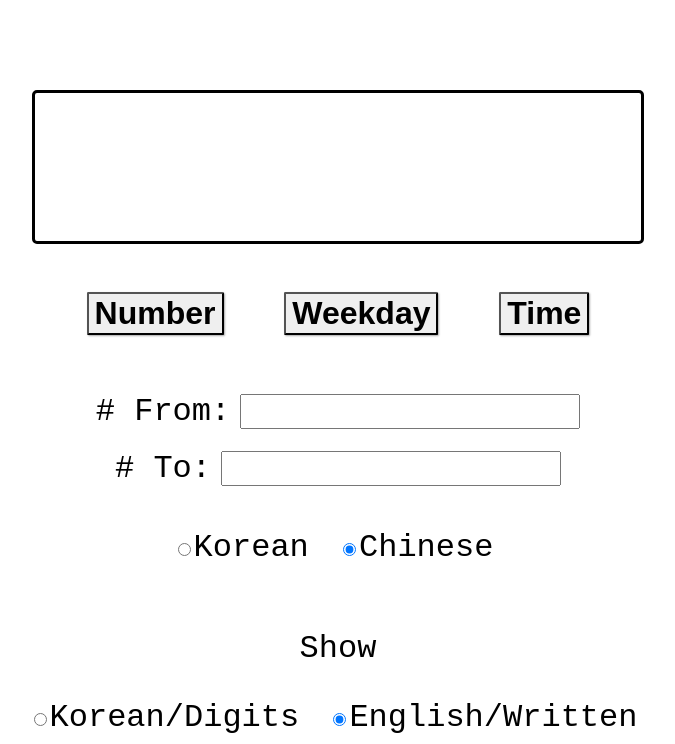
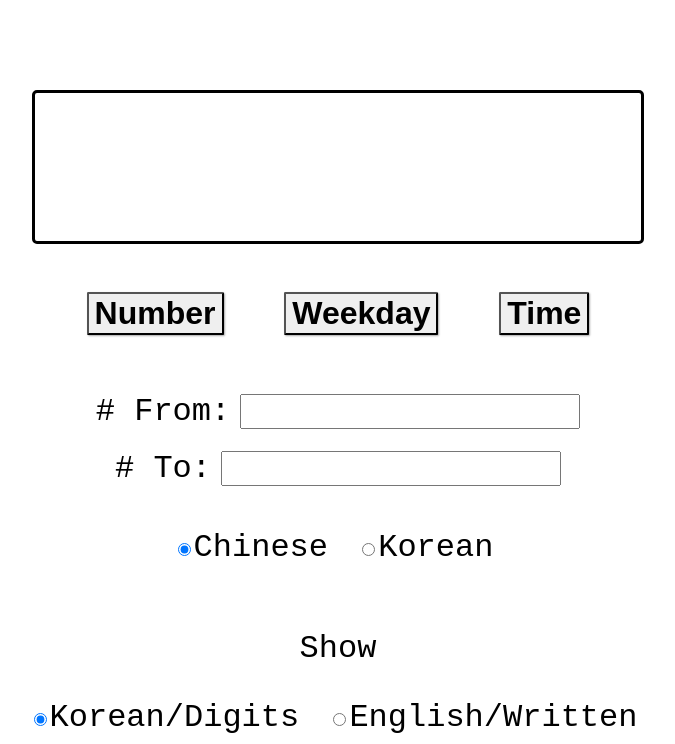
Before and after one commit to smmnloes/koreannumbertrainer, a plain HTML site: page index.html in a window 1280 px wide. Shown: the part 139-883 px from the top of the page, without its empty margins (302-977 px from the left). Drawn offline with Linux system fonts and the light colour scheme.

Commit message:
preselections

```diff
--- a/index.html
+++ b/index.html
@@ -114,13 +114,13 @@
 
         <div id="options">
             <div id="koreanOrChinese">
+                <label><input type="radio" id="chineseNumber" name="selectNumberSystem" checked>Chinese</label>
                 <label><input type="radio" id="koreanNumber" name="selectNumberSystem">Korean</label>
-                <label><input type="radio" id="chineseNumber" name="selectNumberSystem" checked>Chinese</label>
             </div>
             <div id="direction">
                 <p>Show</p>
-                <label><input type="radio" id="showKoreanDigits" name="selectDirection">Korean/Digits</label>
-                <label><input type="radio" id="showEnglishWritten" name="selectDirection" checked>English/Written</label>
+                <label><input type="radio" id="showKoreanDigits" name="selectDirection" checked>Korean/Digits</label>
+                <label><input type="radio" id="showEnglishWritten" name="selectDirection">English/Written</label>
             </div>
         </div>
     </div>
```
